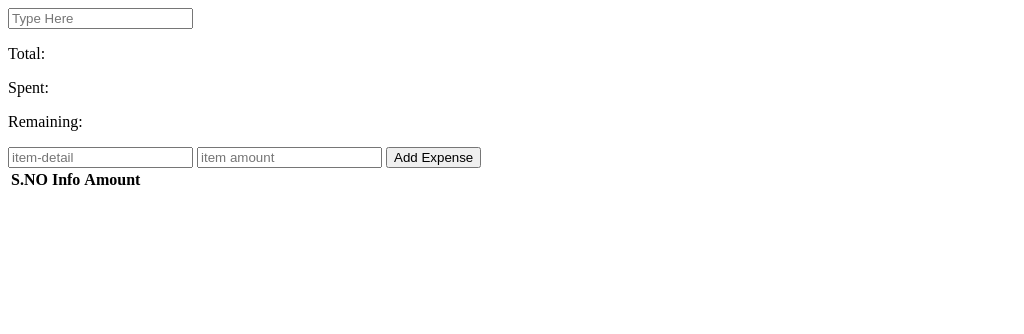
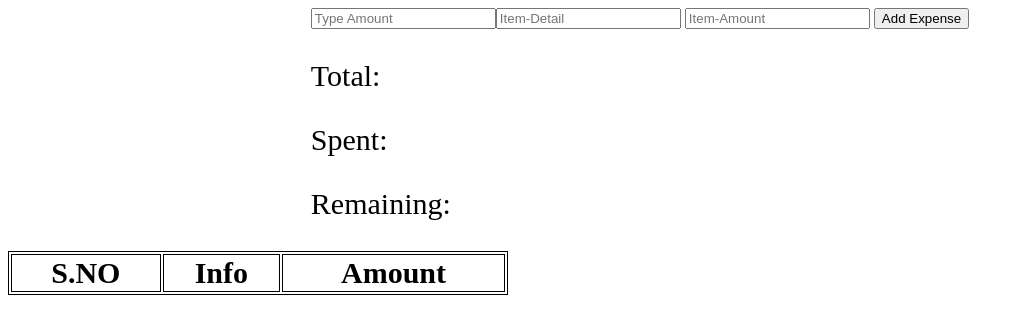
Before and after one commit to ANANTTIWARI01/Expense_Tracker, a plain HTML site: page index.html in a window 1280 px wide. Shown: the whole page, without its empty margins (0-1024 px from the left). Drawn offline with Linux system fonts and the light colour scheme.

Commit message:
first commmit

```diff
--- a/index.html
+++ b/index.html
@@ -3,28 +3,14 @@
 <head>
     <meta charset="UTF-8">
     <meta name="viewport" content="width=device-width, initial-scale=1.0">
-    <title>Document</title>
-    <style>
-        /* #wrapper{
-            width:500px;
-            display: flex;
-            border: 1px solid #000;
-            align-items: center;
-            justify-content: space-evenly;
-        }
-        #wrapper p{
-            padding: 20px;
-        } */
-         /* #full{
-            height: 100vh;
-            width: 100%;
-         } */
-    </style>
+    <title>Expense_Tracker</title>
+    <link rel="stylesheet" href="style.css">
+
 </head>
 <body >
-
+    <div id="main">
         <div id="wrapper">
-        <input type="number" placeholder="Type Here">
+        <input type="number" placeholder="Type Amount">
     <p id="total">Total:</p>
     <p id="spent">Spent:</p>
     <p id="remaining">Remaining:</p>
@@ -32,12 +18,12 @@
 </div>
 <div id="Expenses">
     <!-- <p >item-detail:</p> -->
-     <input id="detail" type="text"  placeholder="item-detail">
+     <input id="detail" type="text"  placeholder="Item-Detail">
     <!-- <p >item amount:</p> -->
-     <input id="amount" type="number" placeholder="item amount">
+     <input id="amount" type="number" placeholder="Item-Amount">
     <button onclick="addtext()">Add Expense</button>
 </div>
-
+</div>
 <div id="tabeling">
     <table>
         <tr>
--- /dev/null
+++ b/style.css
@@ -0,0 +1,32 @@
+#main{
+    display: flex;
+    /* align-items: center; */
+    justify-content: center;
+}
+
+table td {
+    border: 1px solid #000;
+    font-size: 25px;
+}
+
+
+table  {
+    border: 1px solid #000;
+    width: 500px;
+    /* display: flex; */
+    /* justify-content: center; */
+}
+table th{
+    font-size: 30px;
+    border: 1px solid #000;
+
+}
+
+ #total{
+font-size: 30px;
+}
+#spent{
+    font-size: 30px;
+    }#remaining{
+        font-size: 30px;
+        }
```
